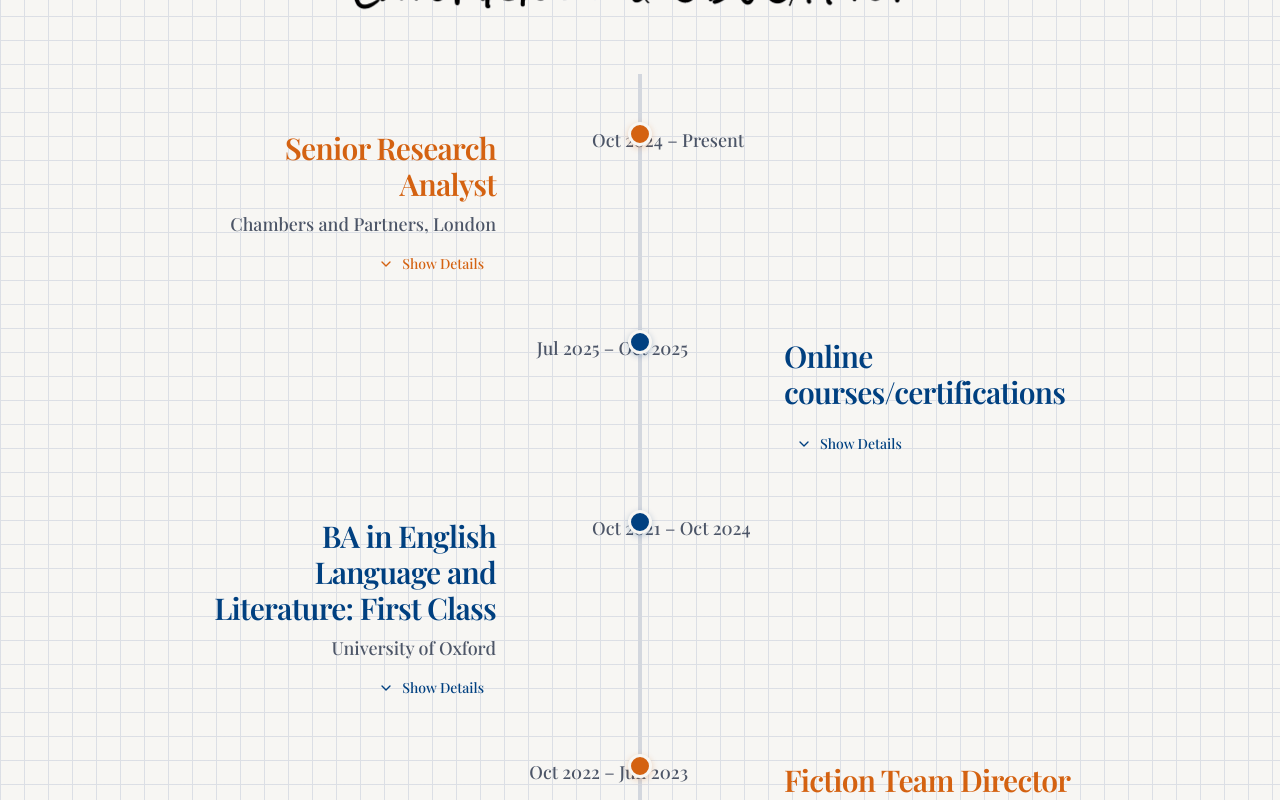
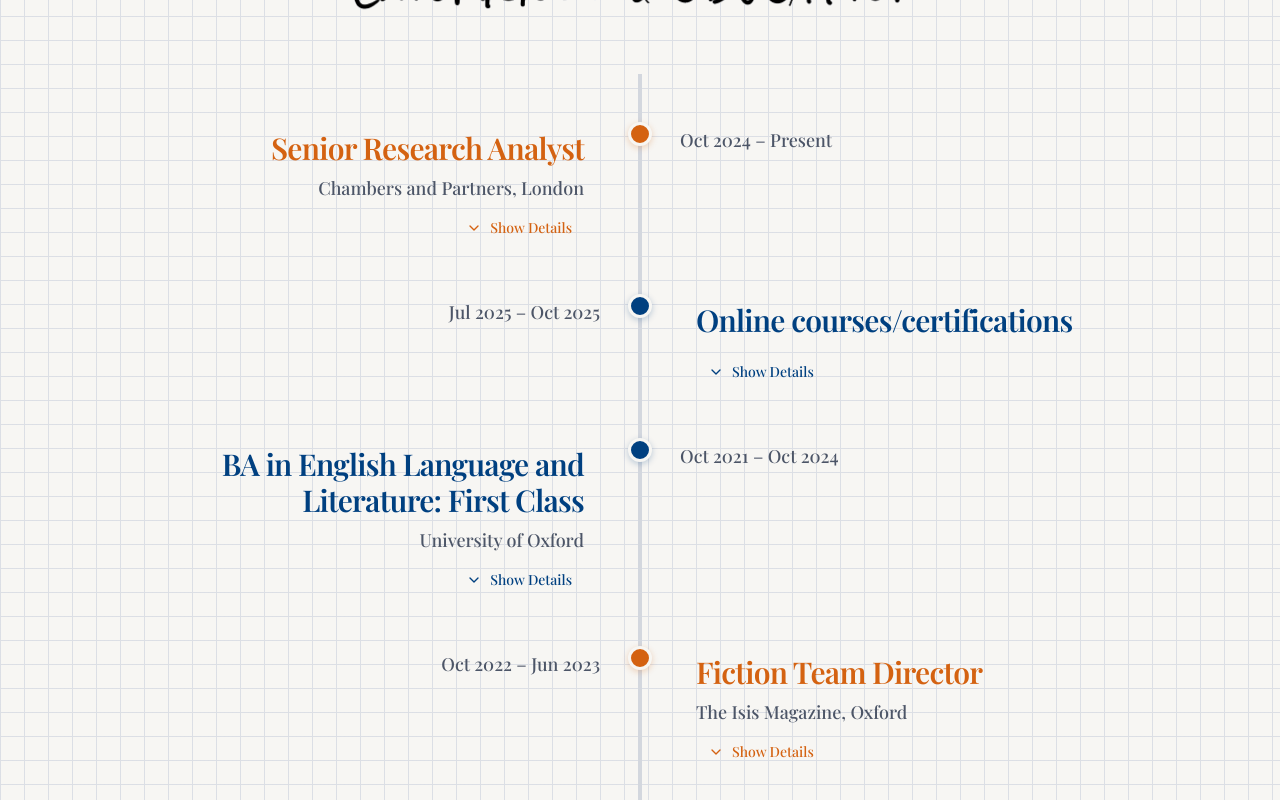
Before and after one commit to AKING-42/ani-king-cv, a React (Vite) app: page / in a window 1280 px wide. Shown: the part 920-1720 px from the top of the page. Built offline with nearby package versions, Linux system fonts and the light colour scheme; the HTML template or start-up script is replaced by a standard one.

Commit message:
Fix timeline spacing

```diff
--- a/src/components/Timeline.tsx
+++ b/src/components/Timeline.tsx
@@ -126,7 +126,7 @@ export const Timeline = () => {
               } flex-col`}
             >
               {/* Content - mobile: full width, desktop: half width */}
-              <div className={`w-full md:w-[calc(50%-6rem)] ${isLeft ? "md:pr-12 md:text-right" : "md:pl-12 md:text-left"} pl-8 md:pl-0`}>
+              <div className={`w-full md:w-[calc(50%-0.5rem)] ${isLeft ? "md:pr-6 md:text-right md:-translate-x-6" : "md:pl-6 md:text-left md:translate-x-6"} pl-8 md:pl-0 transition-transform`}>
                 <div className="space-y-2">
                   {/* Mobile node indicator */}
                   <div
@@ -217,7 +217,7 @@ export const Timeline = () => {
               </div>
 
               {/* Date on opposite side - desktop only */}
-              <div className={`hidden md:block w-[calc(50%-6rem)] ${isLeft ? "pl-12 text-left" : "pr-12 text-right"}`}>
+              <div className={`hidden md:block w-[calc(50%-0.5rem)] ${isLeft ? "pl-6 text-left md:translate-x-6" : "pr-6 text-right md:-translate-x-6"} transition-transform`}>
                 <p className="text-base sm:text-lg text-muted-foreground font-medium pt-1">
                   {item.dates}
                 </p>
```
